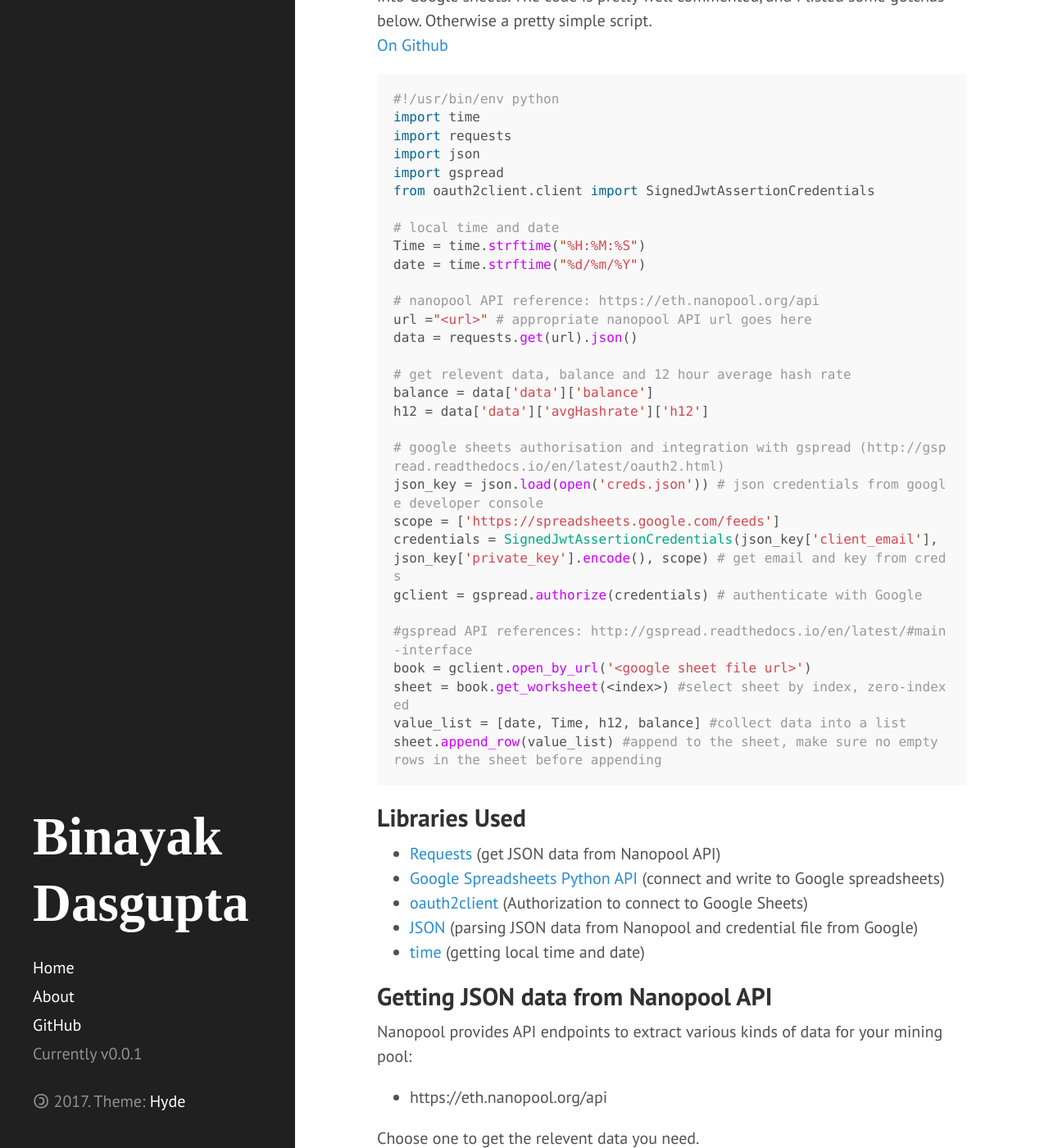
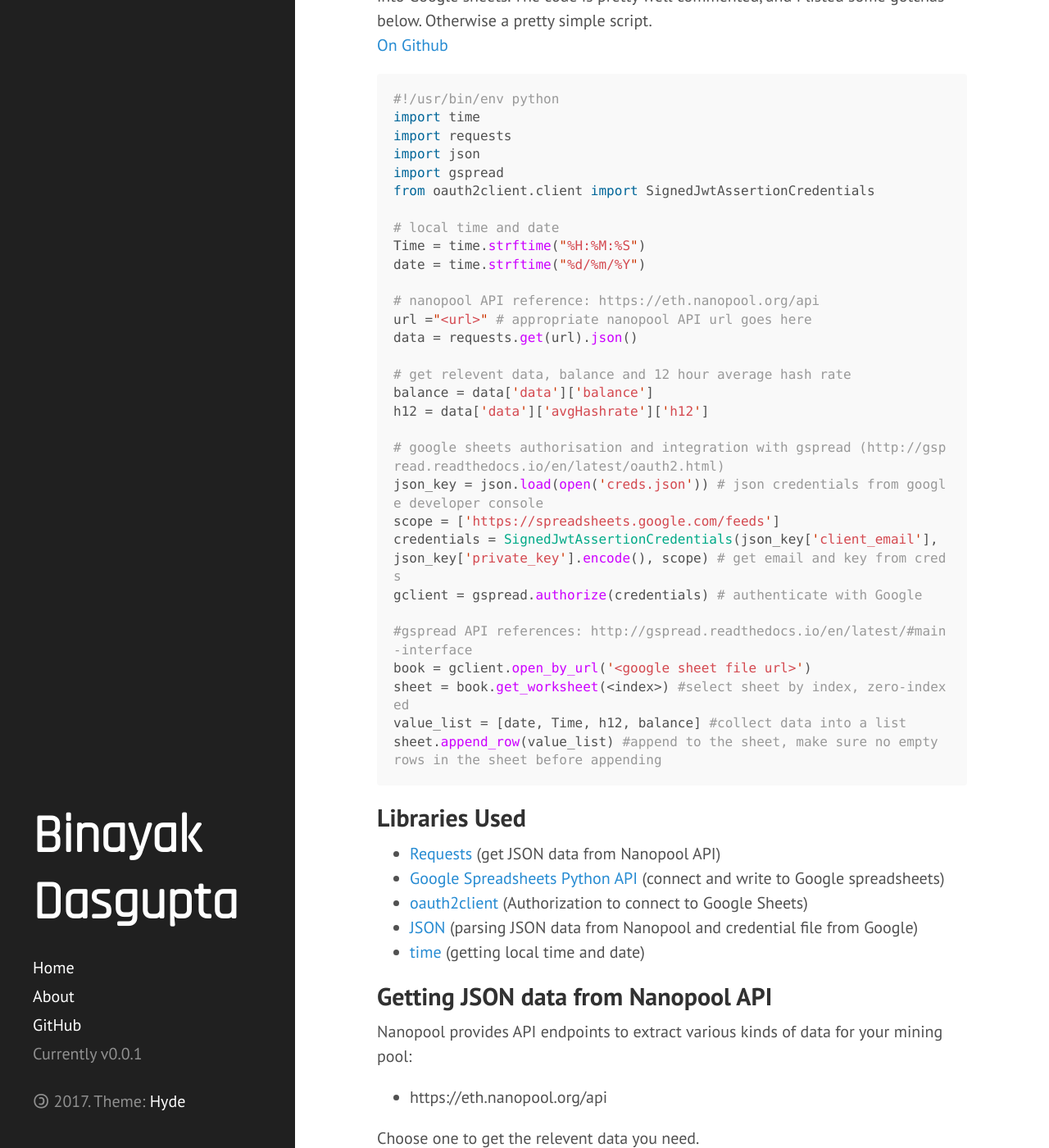
Before and after one commit to binayakd/binayakd.github.io, a Jekyll site: the page built from index.html, in a window 1280 px wide and 1400 px high, scrolled down 230 px. Shown: the whole window at 82% size. Built offline with Jekyll 4.4.1, drawn with Linux system fonts in a browser that asks for light colours; the list of posts is cut into pages by our own code.

Commit message:
chnaged sidebar header to 'Rajdhani' font

```diff
--- a/public/css/hyde.css
+++ b/public/css/hyde.css
@@ -79,7 +79,7 @@ html {
 .sidebar-about h1 {
   color: #fff;
   margin-top: 0;
-  font-family: 'Nixie One', cursive;
+  font-family: 'Rajdhani', sans-serif;
   font-size: 3.25rem;
 }
 
```
